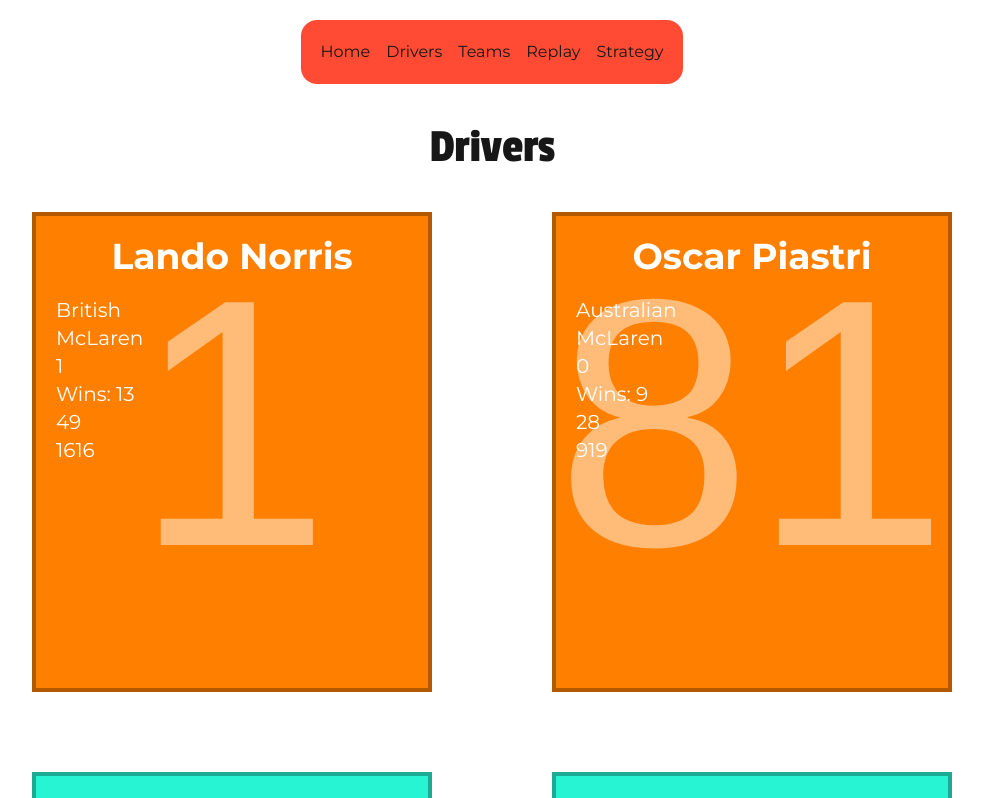
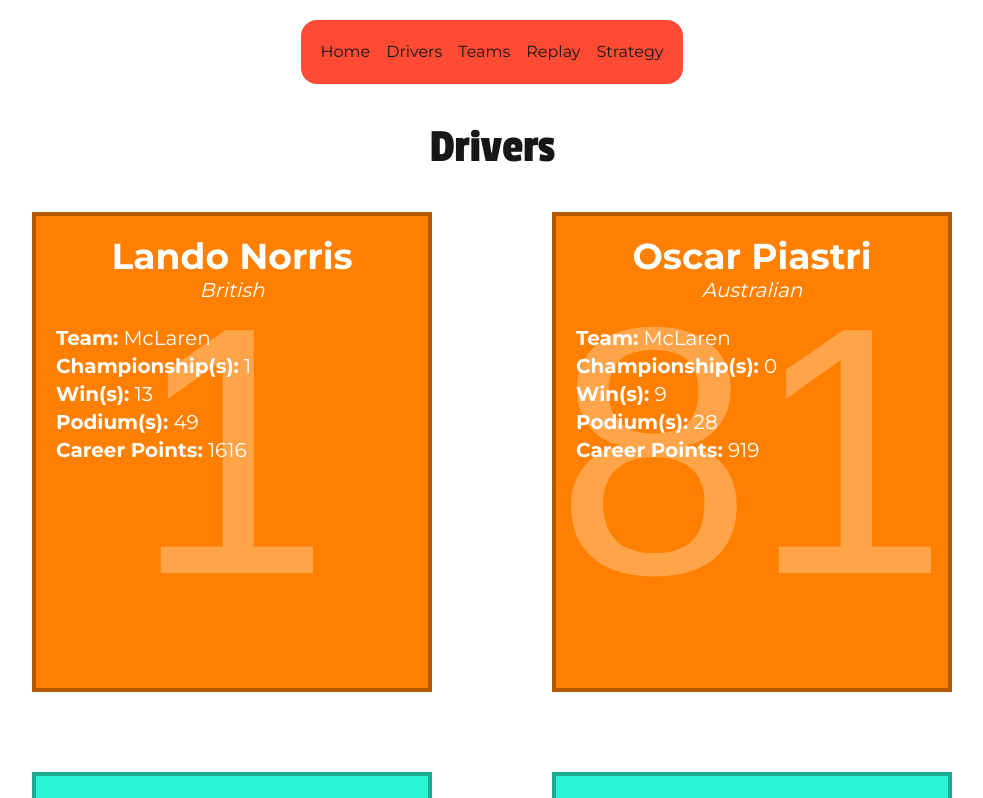
Before and after one commit to hiralsinghal/thirdspace-f1, a Next.js app: page /drivers in a window 1280 px wide. Shown: the top 798 px of the page, without its empty margins (148-1131 px from the left). Built offline with nearby package versions, Linux system fonts and the light colour scheme; a web font is replaced by a local one.

Commit message:
styling change to cards

```diff
--- a/src/components/DriverCard.tsx
+++ b/src/components/DriverCard.tsx
@@ -3,15 +3,15 @@
 export default function DriverCard({ driver }: {driver: Driver}) {
     return (
         <div className="@container relative z-0 border-4 p-0 m-0 w-full h-120 overflow-hidden" style={{ backgroundColor:driver.teamColor, borderColor:`color-mix(in srgb, ${driver.teamColor} 30%, black 30%)`, color:driver.color }}>
-            <span className="absolute -z-1 inset-0 flex items-end justify-center text-[90cqw] tabular-nums font-data" style={{ color:`color-mix(in srgb, ${driver.teamColor} 100%, white 90%)` }}>{driver.number}</span>
+            <span className="absolute -z-1 inset-0 flex items-center justify-center text-[90cqw] tabular-nums font-data" style={{ color:`color-mix(in srgb, ${driver.teamColor} 100%, white 40%)` }}>{driver.number}</span>
             <div className="p-5 font-body text-xl">
-                <h2 className="text-center font-bold text-4xl mb-5">{driver.firstName} {driver.lastName}</h2>
-                <p className="">{driver.nationality}</p>
-                <p>{driver.team}</p>
-                <p>{driver.championships}</p>
-                <p>Wins: {driver.wins}</p>
-                <p>{driver.podiums}</p>
-                <p>{driver.careerPoints}</p>
+                <h2 className="text-center font-bold text-4xl mb- pb-0">{driver.firstName} {driver.lastName}</h2>
+                <p className="italic text-center mt-0 pt-0 pb-5">{driver.nationality}</p>
+                <p><b>Team:</b> {driver.team}</p>
+                <p><b>Championship(s):</b> {driver.championships}</p>
+                <p><b>Win(s):</b> {driver.wins}</p>
+                <p><b>Podium(s):</b> {driver.podiums}</p>
+                <p><b>Career Points:</b> {driver.careerPoints}</p>
             </div>
         </div>
 
--- a/src/components/TeamCard.tsx
+++ b/src/components/TeamCard.tsx
@@ -12,12 +12,12 @@
                 className="-z-1 opacity-20 object-contain"
             />
             <div className="p-5 text-xl">
-                <p>Constructors' Championships: {team.constructorsChampionships}</p>
-                <p>Drivers' Championships: {team.driversChampionships}</p>
-                <p>Race Wins: {team.raceWins}</p>
-                <p>Podiums: {team.podiums}</p>
-                <p>Pole Positions: {team.polePositions}</p>
-                <p>Fastest Laps: {team.fastestLaps}</p>
+                <p><b>Constructors' Championships:</b> {team.constructorsChampionships}</p>
+                <p><b>Drivers' Championships:</b> {team.driversChampionships}</p>
+                <p><b>Race Wins:</b>{team.raceWins}</p>
+                <p><b>Podiums:</b> {team.podiums}</p>
+                <p><b>Pole Positions:</b> {team.polePositions}</p>
+                <p><b>Fastest Laps:</b> {team.fastestLaps}</p>
             </div>
 
         </div>
--- a/src/data/drivers.json
+++ b/src/data/drivers.json
@@ -40,7 +40,7 @@
         "wins": 7,
         "podiums": 31,
         "careerPoints": 1244,
-        "color": "#ffffff"
+        "color":"#000000"
     },
     {
         "id": "antonelli",
@@ -54,7 +54,7 @@
         "wins": 8,
         "podiums": 15,
         "careerPoints": 442,
-        "color": "#ffffff"
+        "color":"#000000"
     },
 
     {
--- a/src/data/teams.json
+++ b/src/data/teams.json
@@ -9,7 +9,7 @@
         "polePositions": 180,
         "fastestLaps": 185,
         "teamColor":"#ff8000",
-        "color":"#ffffff",
+        "color":"#000000",
         "image":"https://media.formula1.com/image/upload/c_lfill,w_3392/q_auto/v1740000001/common/f1/2026/mclaren/2026mclarencarright.webp"
     },
     {
@@ -22,7 +22,7 @@
         "polePositions": 153,
         "fastestLaps": 123,
         "teamColor":"#27f4d2",
-        "color":"#ffffff",
+        "color":"#000000",
         "image": "https://media.formula1.com/image/upload/c_lfill,w_3392/q_auto/v1740000001/common/f1/2026/mercedes/2026mercedescarright.webp"
     },
     {
```
